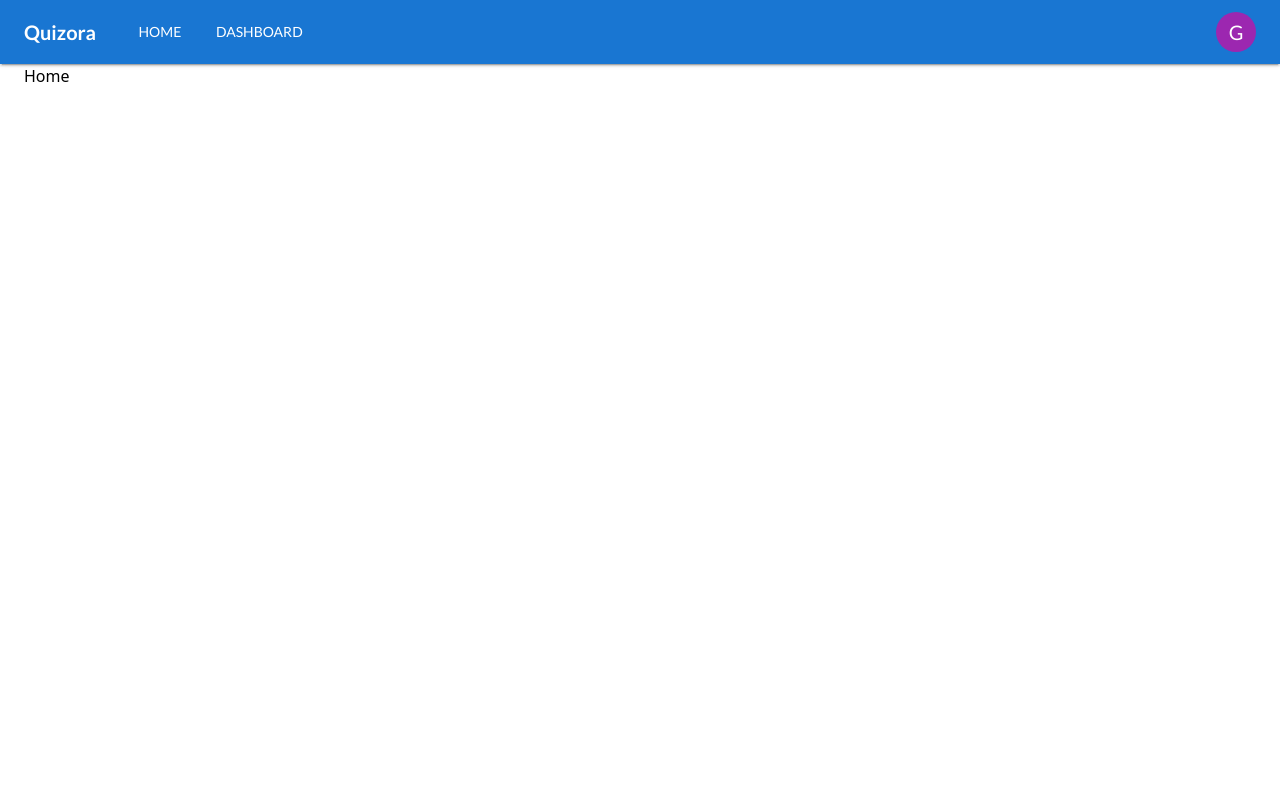
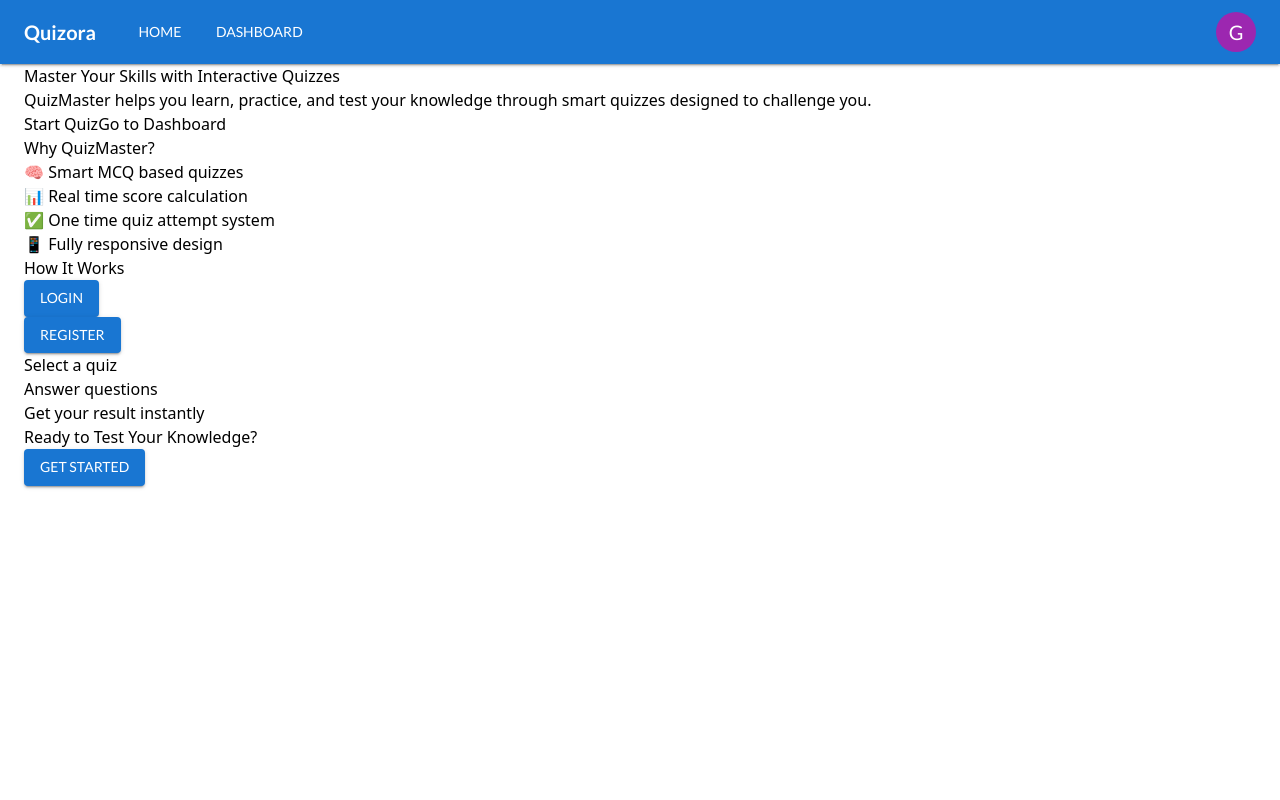
Before and after one commit to MAHasnain/Quiz-react_app, a React (Vite) app: page / in a window 1280 px wide. Shown: the top 800 px of the page. Built offline with nearby package versions, Linux system fonts and the light colour scheme.

Commit message:
feat: enhance Home component with interactive sections and navigation, add QuesCard and QuizCard components

```diff
--- a/src/components/Home/Home.jsx
+++ b/src/components/Home/Home.jsx
@@ -1,12 +1,60 @@
-import React from 'react'
+import { useNavigate } from "react-router";
+import { ButtonComp } from "../index.js";
 
 const Home = () => {
+  const navigate = useNavigate();
+  const goToRegister = () => {
+    navigate("/login");
+  };
+  const goToLogin = () => {
+    navigate("/register");
+  };
+
   return (
     <>
-      <h1>Home</h1>
+      <section>
+        <h1>Master Your Skills with Interactive Quizzes</h1>
 
+        <p>
+          QuizMaster helps you learn, practice, and test your knowledge through
+          smart quizzes designed to challenge you.
+        </p>
+
+        <button>Start Quiz</button>
+        <button>Go to Dashboard</button>
+      </section>
+
+      <section>
+        <h2>Why QuizMaster?</h2>
+
+        <ul>
+          <li>🧠 Smart MCQ based quizzes</li>
+          <li>📊 Real time score calculation</li>
+          <li>✅ One time quiz attempt system</li>
+          <li>📱 Fully responsive design</li>
+        </ul>
+      </section>
+
+      <section>
+        <h2>How It Works</h2>
+
+        <ol>
+          <li>
+            <ButtonComp onClick={goToRegister} containedValue={"Login"} />
+            <ButtonComp onClick={goToLogin} containedValue={"Register"} />
+          </li>
+          <li>Select a quiz</li>
+          <li>Answer questions</li>
+          <li>Get your result instantly</li>
+        </ol>
+      </section>
+
+      <section>
+        <h2>Ready to Test Your Knowledge?</h2>
+        <ButtonComp containedValue={"Get Started"}></ButtonComp>
+      </section>
     </>
-  )
-}
+  );
+};
 
-export default Home
+export default Home;
--- a/src/components/Question/Question.jsx
+++ /dev/null
@@ -1,9 +0,0 @@
-import React from 'react'
-
-const Question = () => {
-  return (
-    <div>Question</div>
-  )
-}
-
-export default Question
--- /dev/null
+++ b/src/components/Quiz/QuesCard.jsx
@@ -0,0 +1,14 @@
+import { ButtonComp } from "../index.js";
+import Option from "./option";
+
+const QuesCard = () => {
+  return (
+    <>
+      QuesCard
+      <Option />
+      <ButtonComp containedValue={"Done"} />
+    </>
+  );
+};
+
+export default QuesCard;
--- /dev/null
+++ b/src/components/Quiz/QuizCard.jsx
@@ -0,0 +1,11 @@
+import React from "react";
+
+const QuizCard = () => {
+  return (
+    <>
+      <div className="">QuizCard</div>
+    </>
+  );
+};
+
+export default QuizCard;
--- a/src/components/footer/Footer.jsx
+++ b/src/components/footer/Footer.jsx
@@ -178,7 +178,7 @@ const Footer = () => {
           }}
         >
           <Typography variant="body2" sx={{ opacity: 0.9 }}>
-            © {new Date().getFullYear()} QuizMaster. All rights reserved.
+            © {new Date().getFullYear()} Quizora. All rights reserved.
           </Typography>
           <Typography variant="body2" sx={{ opacity: 0.9 }}>
             Made with ❤️ in Pakistan
```
